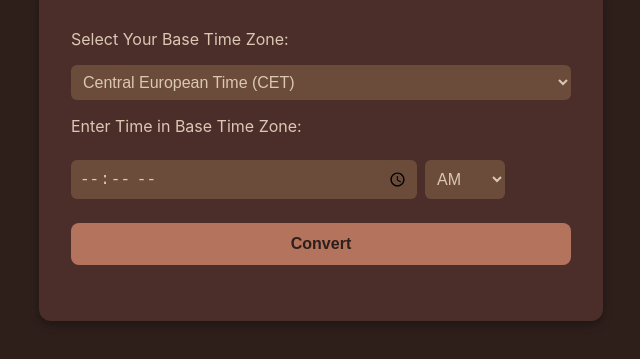
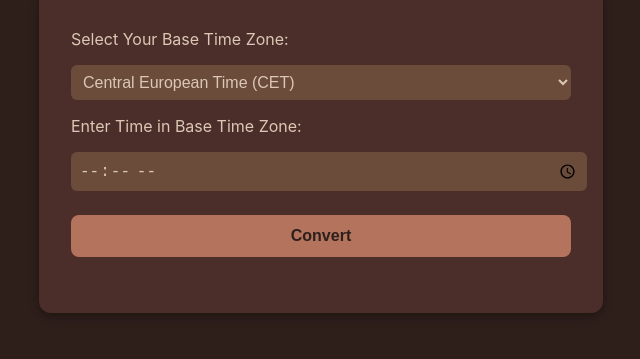
Before and after one commit to ams688/Time-View, a plain HTML site: page index.html in a window 1280 px wide. Shown: the part 119-478 px from the top of the page, without its empty margins (319-959 px from the left). Drawn offline with Linux system fonts and the light colour scheme.

Commit message:
Add files via upload

```diff
--- a/index.html
+++ b/index.html
@@ -28,12 +28,6 @@
  <label for="baseTime">Enter Time in Base Time Zone:</label>
 <div class="time-row">
   <input type="time" id="baseTime" />
-  <select id="basePeriod">
-    <option value="AM">AM</option>
-    <option value="PM">PM</option>
-  </select>
-</div>
-
 
   <button onclick="convertTimes()">Convert</button>
 
--- a/style.css
+++ b/style.css
@@ -51,16 +51,3 @@ body {
     font-size: 1.3rem;
     line-height: 1.6;
   }
-  .time-row {
-  display: flex;
-  gap: 0.5rem;
-  margin-top: 0.5rem;
-}
-
-.time-row input[type="time"] {
-  width: 330px; /* or 100px */
-}
-
-.time-row select {
-  width: 80px;
-}
```
Also changed, not shown: script.js (line endings or trailing spaces).
